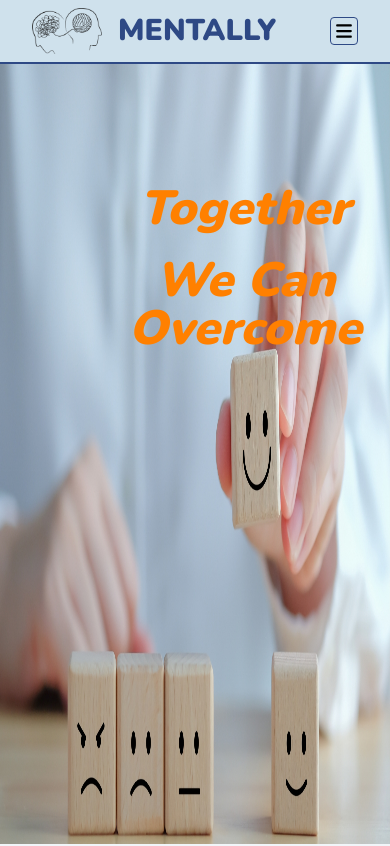
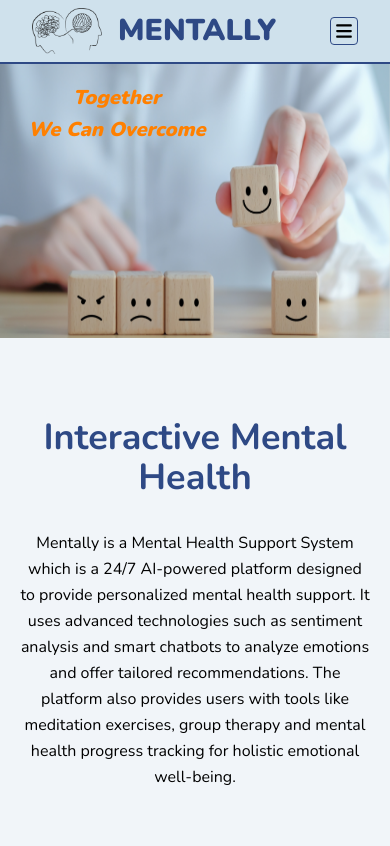
Before and after one commit to ahmed-ehab-reffat/mentally, a Next.js app: page / in a window 390 px wide. Shown: the top 846 px of the page. Built offline with nearby package versions, Linux system fonts and the light colour scheme.

Commit message:
make the landing responsive

```diff
--- a/components/home/landing.tsx
+++ b/components/home/landing.tsx
@@ -4,16 +4,19 @@ import landing from "@/assets/images/landing.jpg";
 
 export default function Landing() {
   return (
-    <section id="landing" className="h-[calc(100dvh-4rem)] relative">
+    <section
+      id="landing"
+      className="h-[calc(40dvh-4rem)] sm:h-[calc(50dvh-4rem)] md:h-[calc(75dvh-4rem)] lg:h-[calc(100dvh-4rem)] relative"
+    >
       <Image
         src={landing}
         alt="wooden cubes with faces on them"
         quality={100}
-        sizes="100vh 100vw"
+        // sizes="(max-width: 640px) 40vh, (min-width: 640px) 50vh, (min-width: 768px) 75vh, (min-width: 1024px) 100vh"
         fill
       />
-      <div className="absolute text-5xl font-black italic text-center text-secondry top-30 left-25">
-        <h2 className="mb-6">Together</h2>
+      <div className="absolute font-black italic text-center text-secondry text-xl top-5 left-7 sm:text-3xl sm:top-12 sm:left-15 md:text-4xl md:top-25 md:left-20 lg:text-5xl lg:top-30 lg:left-30">
+        <h2 className="mb-1 sm:mb-2 md:mb-4 lg:mb-6">Together</h2>
         <h2>We Can Overcome</h2>
       </div>
     </section>
```
